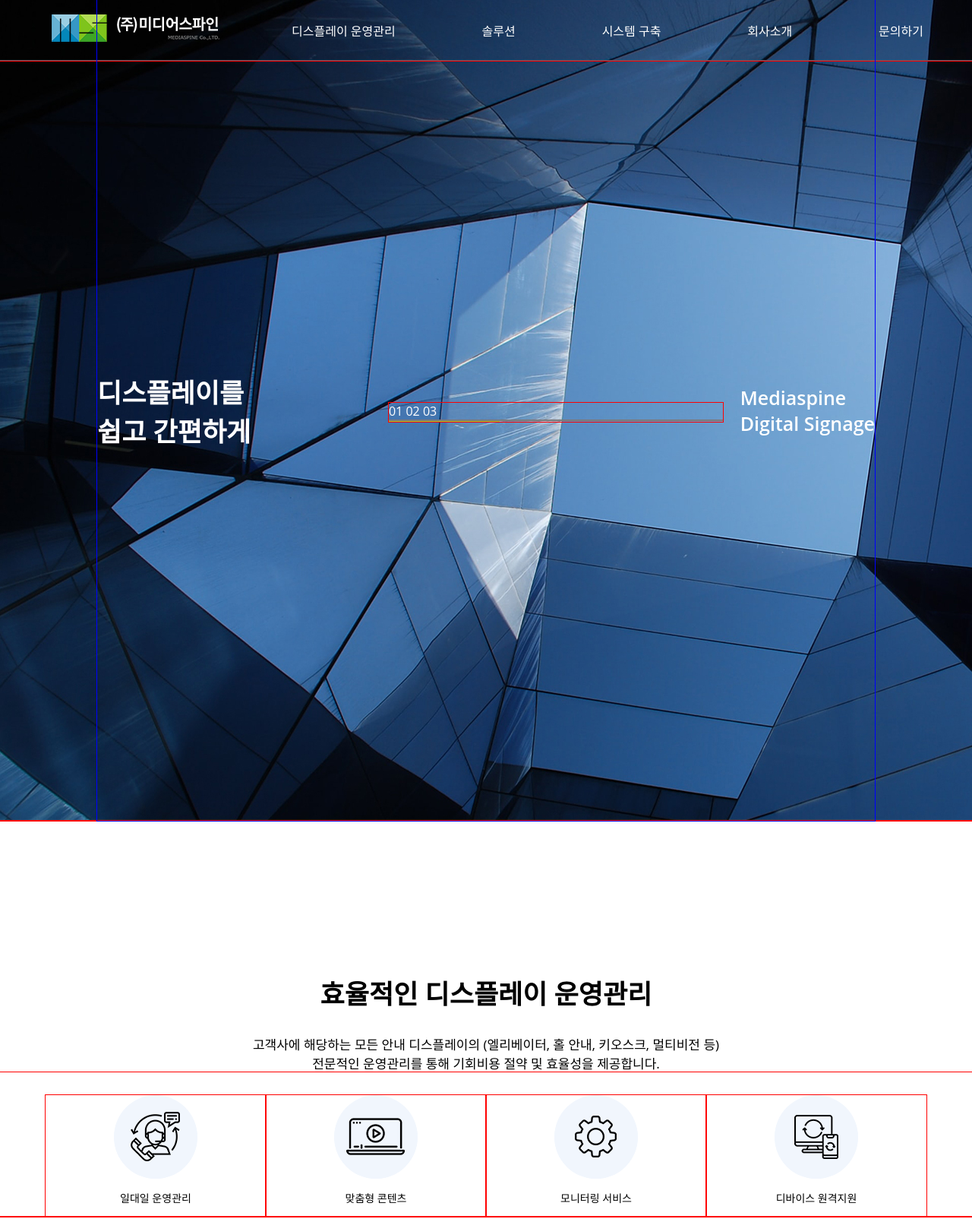
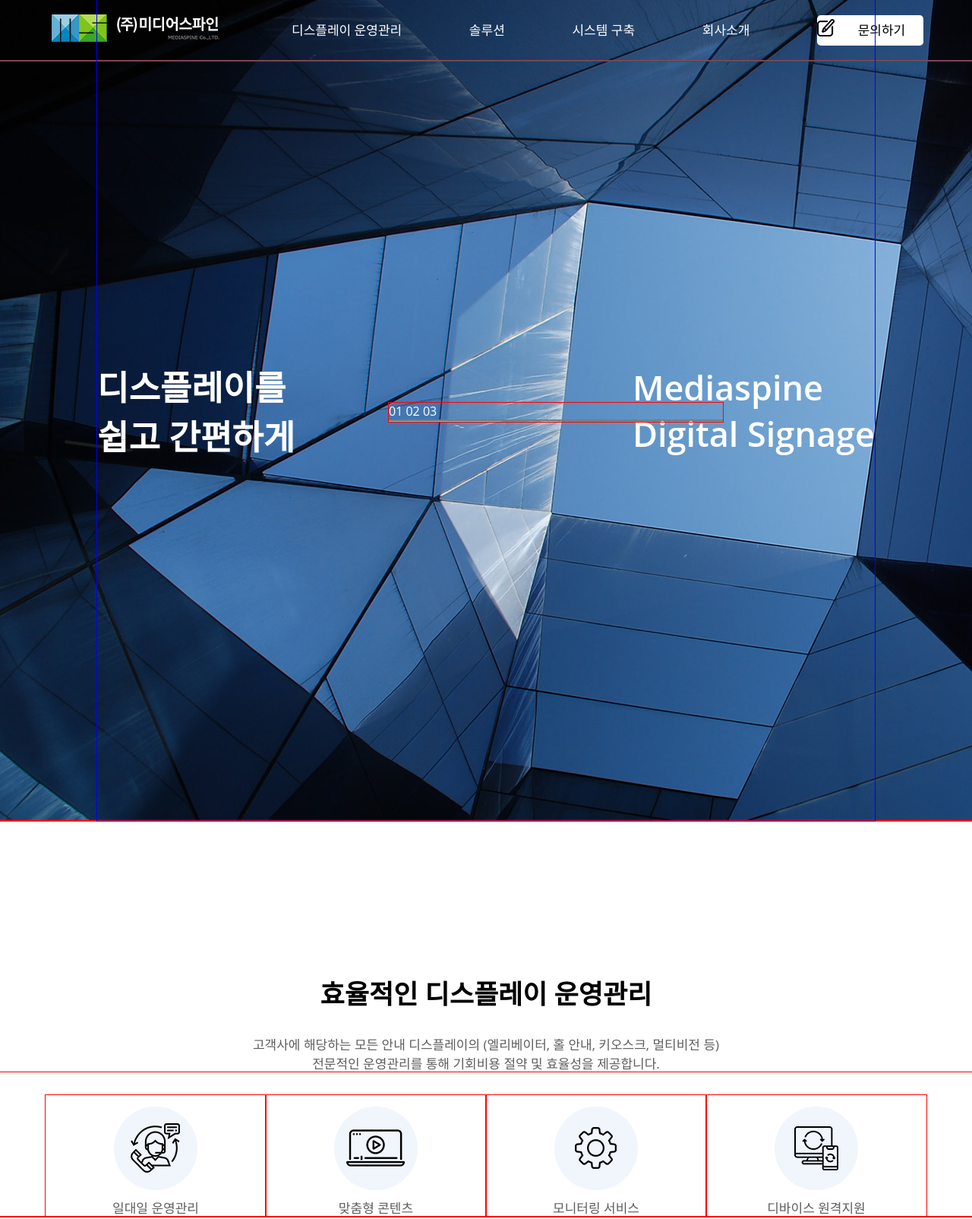
Before and after one commit to VictoriaParkHub/Mediaspine_Website, a plain HTML site: page index.html in a window 1280 px wide. Shown: the top 1604 px of the page at 76% size. Drawn offline with Linux system fonts and the light colour scheme.

Commit message:
CSS font

```diff
--- a/index.html
+++ b/index.html
@@ -31,7 +31,7 @@
                 <li class="nav__menu__item">솔루션</li>
                 <li class="nav__menu__item">시스템 구축</li>
                 <li class="nav__menu__item">회사소개</li>
-                <li class="nav__menu__item">문의하기</li>
+                <li class="nav__menu__item"><span>문의하기</span></li>
             </ul>
         </div>
     </nav>
@@ -445,7 +445,7 @@
                 </button>
                 <div class="reference__number">
                     <a href="#" class="first__number2">01</a>
-                    <a href="#" class="last__number2">04</a>
+                    <a href="#" class="last__number2">10</a>
                 </div>
                 <div class="reference__bar"></div>
                 <div class="reference__move"></div>
--- a/style.css
+++ b/style.css
@@ -7,14 +7,16 @@
     --color-pink: #fe918d;
     --color-dark-pink: #ff6863;
     --color-dark-grey: #4d4d4d;
-    --color-grey: #616161;
+    --color-grey: #5e5e5e;
     --color-light-grey: #7c7979;
-    --color-blue: #73aace;
+    --color-blue: #0065e9;
+    --color-skyblue: #73aace;
     --color-yellow: #fff7d1;
     --color-orange: #feb546;
     --color-black: #000000;
 
     /*Font-size*/
+    --font-biglarge:45px;
     --font-large: 35px;
     --font-medium: 25px;
     --font-regular: 17px;
@@ -59,6 +61,7 @@
 
   li {
     list-style: none;
+    font-size: var(--font-regular);
   }
 
   button {
@@ -96,6 +99,7 @@
     font-weight: var(--weight-regular);
     color: var(--color-black);
     margin: 0;
+    color: var(--color-grey);
   }
 
 
@@ -129,6 +133,40 @@
     justify-content: space-between;
 }
 
+.nav__menu__container li{
+  line-height: 50px;
+}
+
+/*문의하기*/
+.nav__menu__container li:nth-child(5){
+  margin-top: 5px;
+  width: 140px;
+  height: 40px;
+  line-height: 40px;
+  background-color: white;
+  color: var(--color-black);
+  border-radius: 5px;
+  text-align: center;
+}
+
+.nav__menu__container li:nth-child(5) span{
+  width: 100px;
+  height: 24px;
+  position: relative;
+  padding-left: 30px;
+}
+
+.nav__menu__container li:nth-child(5) span::before{
+  content: "";
+  display: block;
+  width: 24px;
+  height: 24px;
+  background: no-repeat url(../Mediaspine_Website/img/contact_btn.png);
+  position: absolute;
+  top: -3px;
+}
+
+
 /*Home*/
 #home{
   height: 1080px;
@@ -159,6 +197,13 @@
   align-items: center;
   outline: 1px solid blue;
   position: relative;
+}
+
+.home__title{
+  font-size: var(--font-biglarge);
+}
+.home__description{
+  font-size: var(--font-biglarge);
 }
 
 /*글자 white*/
@@ -243,11 +288,13 @@
   border-radius: var(--size-border-radius);
   line-height: 110px;
   font-size: var(--font-micro);
+  margin-top: 15px;
 }
 .slider__title{
-  font-size: var(--font-small);
+  font-size: var(--font-regular);
   font-weight: var(--weight-regular);
-  padding-top: 10px;
+  color: var(--color-grey);
+  padding-top: 5px;
 }
 
 /*이미지 슬라이더 부분*/
@@ -301,6 +348,7 @@
   width: 130px;
   height: 20px;
   position: relative;
+  font-size: var(--font-small);
 }
 
 .more__btn a::after{
@@ -312,6 +360,10 @@
   position: absolute;
   right: 0;
   top: 0;
+}
+
+.more__btn span{
+  color: var(--color-blue);
 }
 
 /*solution*/
@@ -439,7 +491,7 @@
 
 .gallery__description{
   padding-top: 15px;
-  font-size: var(--font-small);
+  font-size: var(--font-regular);
 }
 
 .gallery__description+div{
@@ -562,11 +614,13 @@
   margin-bottom: 3px;
   position: relative;
   background-color: #eaf3ff;
+  font-size: 20px;
 }
 
 .active{
   background-color: #3086f6;
   color: white;
+  font-weight: var(--weight-bold);
 }
 
 .active::before{
@@ -671,7 +725,7 @@
 /*reference__img*/
 
 .reference__container div:nth-child(1){
-  background-color: #bdbdbd;
+  background-color: #e9e9e9;
 }
 .reference__container div:nth-child(2){
   background: no-repeat url(../Mediaspine_Website/img/reference01.jpg);
@@ -689,10 +743,7 @@
   background: no-repeat url(../Mediaspine_Website/img/reference05.jpg);
 }
 .reference__container div:nth-child(7){
-  background-color: #73aace;
-}
-.reference__container div:nth-child(8){
-  background-color: #bdbdbd;
+  background-color: #e9e9e9;
 }
 
 
@@ -811,6 +862,9 @@
   background-color: black;
   color: white;
 }
+#footer p{
+  color: white;
+}
 
 .footer__container{
   max-width: 1400px;
@@ -835,13 +889,9 @@
 }
 .footer__rights{
   padding-top: 15px;
+  color: var(--color-light-grey) !important;
 }
-
 .footer__right{
   flex-basis: 15%;
   outline: 1px solid wheat;
 }
-
-#footer p{
-  color: white;
-}
```
Also changed, not shown: img/contact_btn.png (added).
